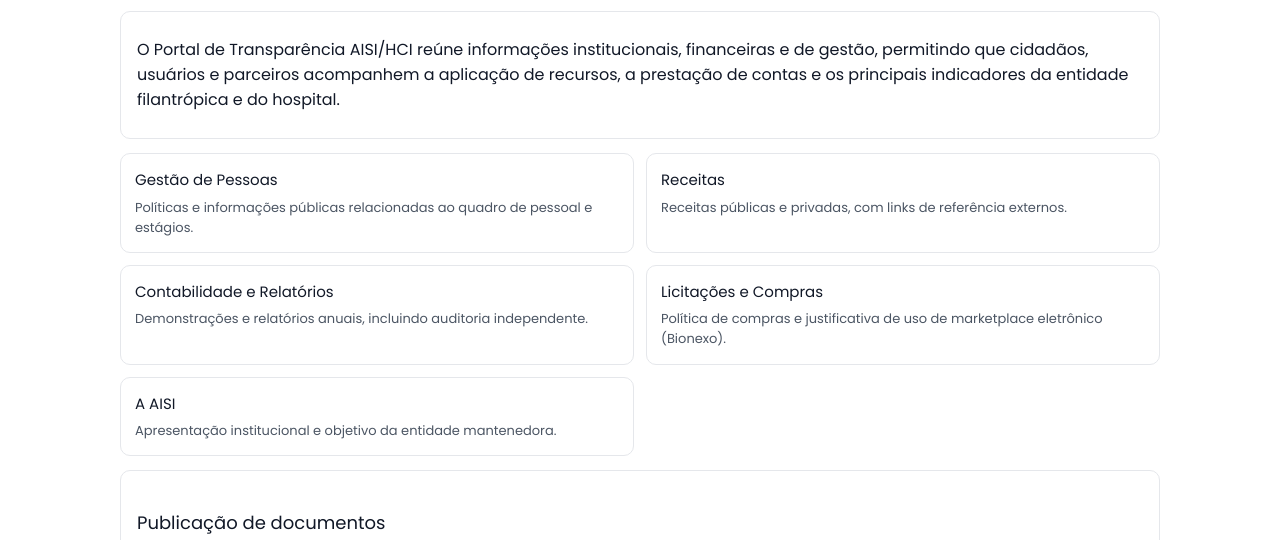
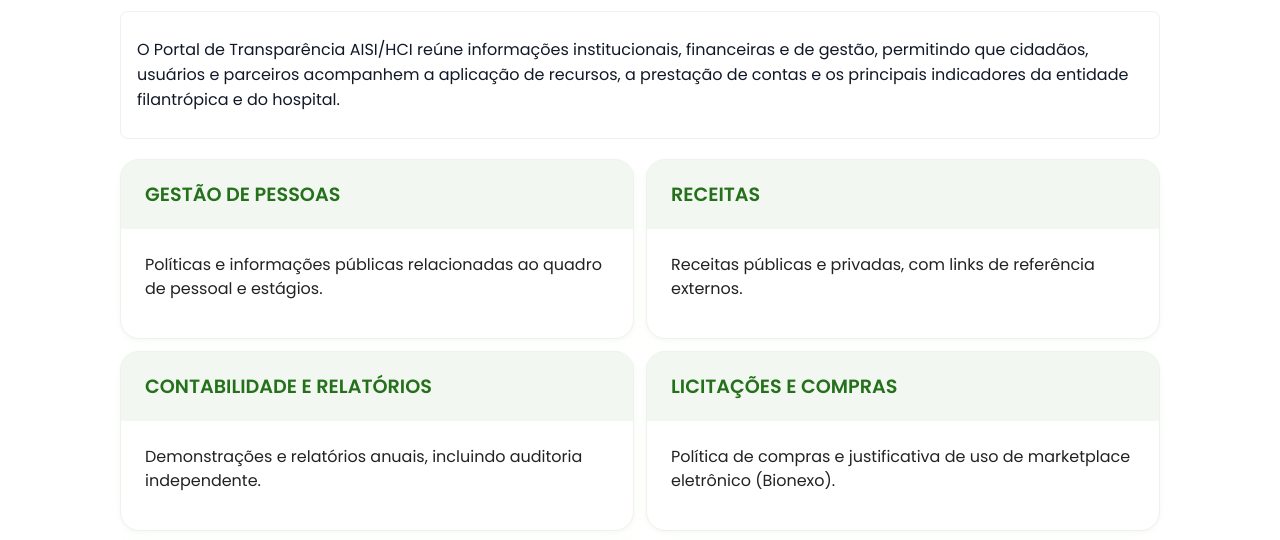
Before and after one commit to CamilaTI99/portal-transparencia-hci, a website: page index.html in a window 1280 px wide. Shown: the part 255-795 px from the top of the page. Drawn offline with nearby package versions, Linux system fonts and the light colour scheme.

Commit message:
Pagina home e receita

```diff
--- /dev/null
+++ b/assets/index.css
@@ -0,0 +1,58 @@
+.card-home {
+    font-size: 16px;
+    padding: 1rem;
+    border: 1px solid #f0f0f0;
+    border-radius: 0.5rem;
+    margin-bottom: 20px;
+}
+
+.grid-home {
+    display: grid;
+    grid-template-columns: repeat(12, 1fr);
+    gap: 12px;
+    margin-bottom: 2rem;
+    margin-top: 1000px;
+}
+
+.tile {
+    background: #fff;
+    border-radius: 1.2rem;
+    box-shadow: 0 4px 24px rgba(212, 252, 206, 0.08), 0 1.5px 4px rgba(37, 113, 27, 0.04);
+    transition: box-shadow 0.2s, transform 0.2s;
+    text-decoration: none;
+    color: #25711b;
+    display: flex;
+    flex-direction: column;
+    min-height: 180px;
+    border: 1px solid #f0f0f0;
+    overflow: hidden;
+    padding: 0;
+}
+
+
+.tile:hover {
+    box-shadow: 0 8px 32px rgba(37, 113, 27, 0.14), 0 2px 8px rgba(37, 113, 27, 0.08);
+    transform: translateY(-1px) scale(1.0);
+    border-color: #e0e0e0;
+}
+
+.tile h3 {
+    background: #25711b0e;
+    border-radius: 1rem 1rem 0 0;
+    color: #25711b;
+    padding: 1.2rem 1.5rem;
+    margin: 0 auto;
+    font-size: 1.2rem;
+    font-weight: 600;
+    text-transform: uppercase;
+
+    width: 100%;
+}
+
+.tile p {
+    padding: 1.5rem;
+    font-size: 1rem;
+    color: #222;
+    margin: 0;
+    flex: 1;
+}
--- a/index.html
+++ b/index.html
@@ -11,6 +11,7 @@
   <link rel="stylesheet" href="/assets/styles.css" />
   <script src="https://cdn.jsdelivr.net/npm/@tailwindcss/browser@4"></script>
   <link rel="stylesheet" href="node_modules/bootstrap-icons/font/bootstrap-icons.css" />
+  <link rel="stylesheet" href="./assets/index.css">
 </head>
 
 <body>
@@ -36,13 +37,13 @@
   <main class="container">
     <h1>Portal de Transparência</h1>
 
-    <section class="card">
+    <section class="card-home">
       <p>O Portal de Transparência AISI/HCI reúne informações institucionais, financeiras e de gestão, permitindo que
         cidadãos, usuários e parceiros acompanhem a aplicação de recursos, a prestação de contas e os principais
         indicadores da entidade filantrópica e do hospital.</p>
     </section>
 
-    <section class="grid" style="margin-top:14px">
+    <section class="grid-home" style="margin-top:14px">
       </a>
       <a class="tile" href="/pessoas/pessoas.html">
         <h3>Gestão de Pessoas</h3>
```
Also changed, not shown: pessoas/home.css (+6 -3 lines), pessoas/pessoas.html (+3 -3 lines), receitas/receitas.css (added, +18 -0 lines), receitas/receitas.html (+18 -6 lines).
